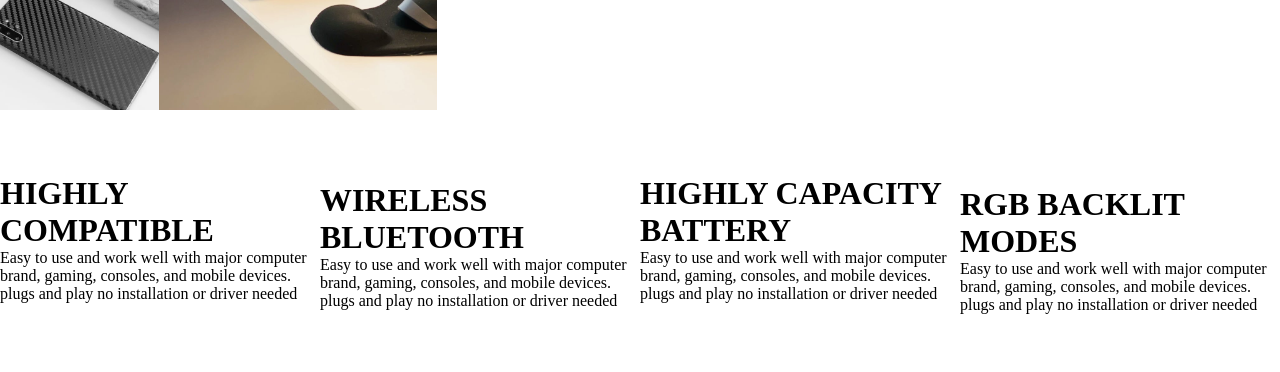
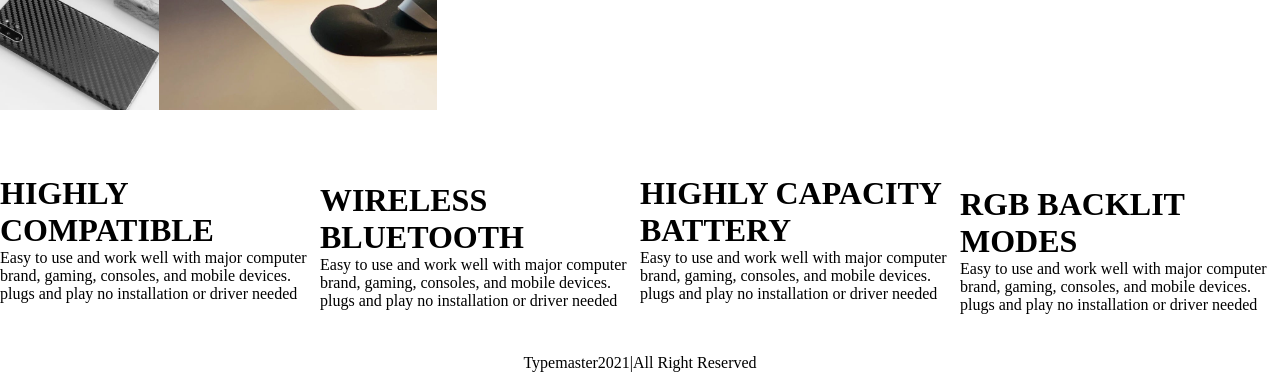
Before and after one commit to mojefiromoluwa3/Exampract, a plain HTML site: page index.html in a window 1280 px wide. Shown: the part 714-1086 px from the top of the page. Before the commit the page ends 1028 px from the top, so only its background shows below. Drawn offline with Linux system fonts and the light colour scheme.

Commit message:
aded foot

```diff
--- a/index.html
+++ b/index.html
@@ -71,5 +71,9 @@
             <p>Easy to use and work well with major computer brand, gaming, consoles, and  mobile devices. plugs and play no installation or driver needed </p>
         </div>
      </div>
+
+     <div class="foot">
+        <p>Typemaster2021|All Right Reserved</p>
+     </div>
 </body>
 </html>
--- a/style.css
+++ b/style.css
@@ -73,4 +73,9 @@ justify-content: space-between;
     display: flex;
     justify-content: space-between;
     align-content: center;
+    margin-bottom: 40px;
 }
+
+.foot{
+    text-align: center;
+}
```
